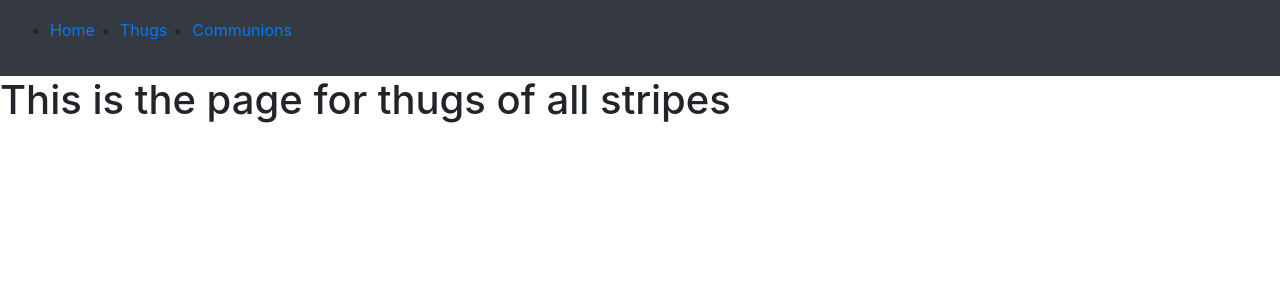
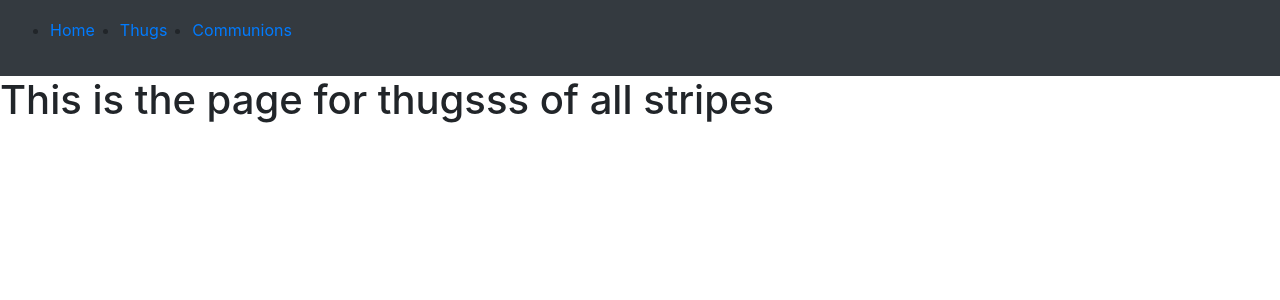
Before and after one commit to Chiirno/soroGuide, a React (Create React App) app: page /thugs in a window 1280 px wide. Shown: the top 300 px of the page. Built offline with nearby package versions, Linux system fonts and the light colour scheme.

Commit message:
did this do anything

```diff
--- a/src/Pages/Thugs.js
+++ b/src/Pages/Thugs.js
@@ -3,7 +3,7 @@ import React from 'react'
 const Thugs = () => {
   return (
     <div>
-      <h1>This is the page for thugs of all stripes</h1>
+      <h1>This is the page for thugsss of all stripes</h1>
     </div>
   )
 }
```
